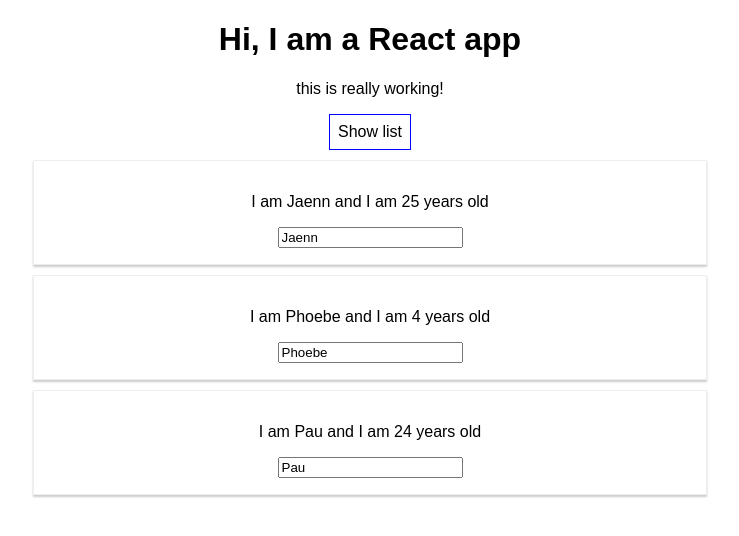
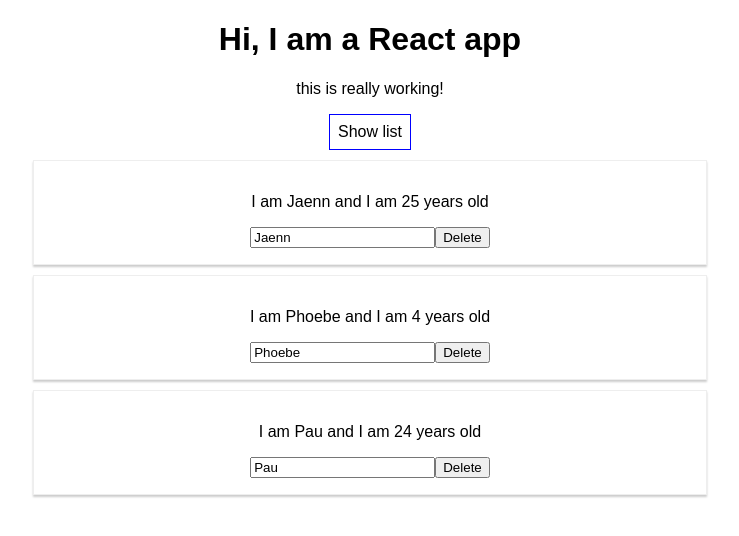
Before and after one commit to JaennPB/react-course, a React (Create React App) app: page / in a window 1280 px wide. Both pictures are taken after a click on the button "Show list". Shown: the top 536 px of the page, without its empty margins (270-1009 px from the left). Built offline with nearby package versions, Linux system fonts and the light colour scheme.

Commit message:
conditionally rendering

```diff
--- a/src/Person/Person.js
+++ b/src/Person/Person.js
@@ -13,6 +13,7 @@
         onChange={props.changed}
         value={props.name} /* setting up two way binding */
       />
+      <button onClick={props.delete}>Delete</button>
     </div>
   );
 };
```
